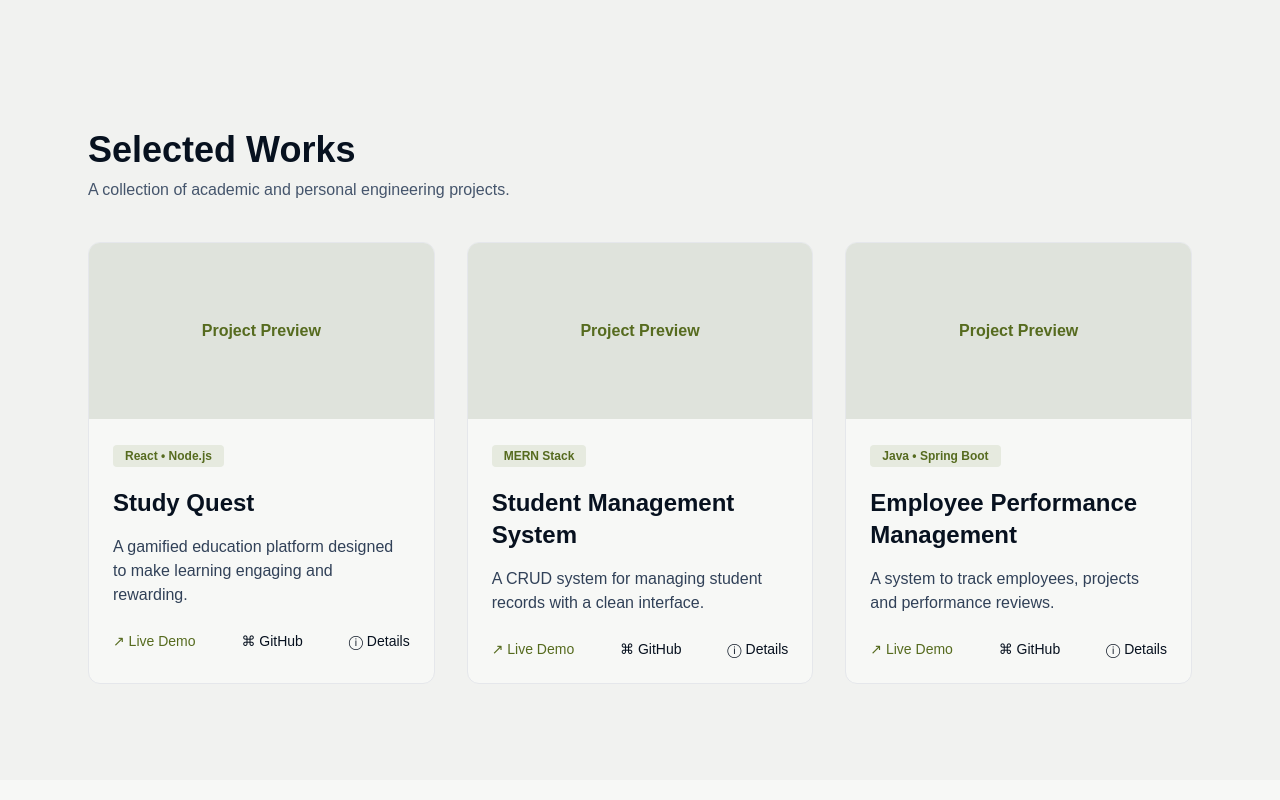
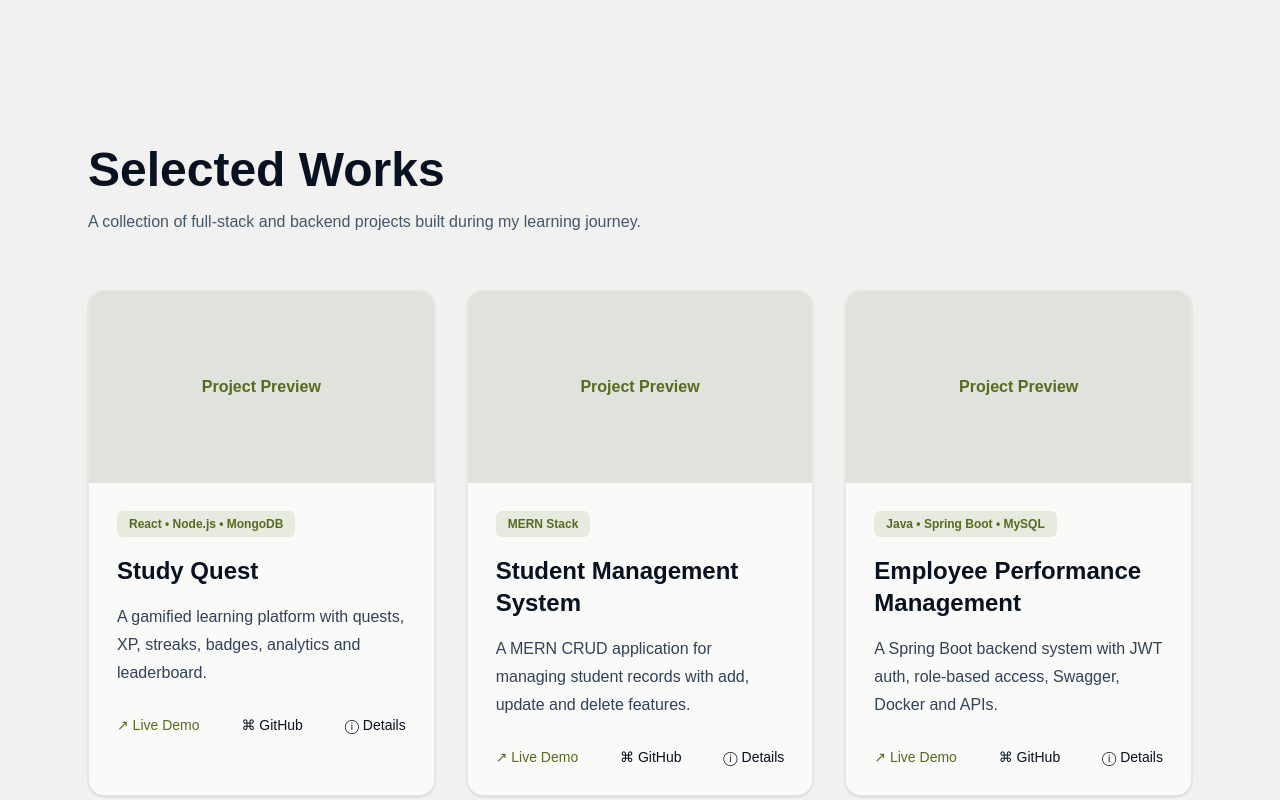
Before and after one commit to Ishika-Parmar-27/ishika-portfolio, a React (Vite) app: page / in a window 1280 px wide. Shown: the part 1820-2620 px from the top of the page. Built offline with nearby package versions, Linux system fonts and the light colour scheme.

Commit message:
Polish projects section

```diff
--- a/src/components/Projects.jsx
+++ b/src/components/Projects.jsx
@@ -1,54 +1,45 @@
-
-
 function Projects() {
   const projects = [
     {
       title: "Study Quest",
-      desc: "A gamified education platform designed to make learning engaging and rewarding.",
-      tech: "React • Node.js",
-      image: null,
+      desc: "A gamified learning platform with quests, XP, streaks, badges, analytics and leaderboard.",
+      tech: "React • Node.js • MongoDB",
     },
     {
       title: "Student Management System",
-      desc: "A CRUD system for managing student records with a clean interface.",
+      desc: "A MERN CRUD application for managing student records with add, update and delete features.",
       tech: "MERN Stack",
-      image: null,
     },
     {
       title: "Employee Performance Management",
-      desc: "A system to track employees, projects and performance reviews.",
-      tech: "Java • Spring Boot",
-      image: null,
+      desc: "A Spring Boot backend system with JWT auth, role-based access, Swagger, Docker and APIs.",
+      tech: "Java • Spring Boot • MySQL",
     },
   ];
 
   return (
-    <section id="projects" className="py-24 bg-[#f1f2f0]">
+    <section id="projects" className="py-28 bg-[#f1f2f0]">
       <div className="max-w-6xl mx-auto px-6">
-        <h2 className="text-4xl font-bold mb-2">Selected Works</h2>
-        <p className="text-slate-600 mb-10">
-          A collection of academic and personal engineering projects.
+        <h2 className="text-5xl font-bold mb-4">Selected Works</h2>
+
+        <p className="text-slate-600 mb-14 max-w-2xl">
+          A collection of full-stack and backend projects built during my learning journey.
         </p>
 
         <div className="grid md:grid-cols-3 gap-8">
           {projects.map((project) => (
             <div
               key={project.title}
-              className="bg-[#f7f8f6] rounded-xl border border-gray-200 overflow-hidden hover:shadow-lg transition"
+              className="group bg-[#fafaf9] rounded-2xl border border-gray-200 overflow-hidden shadow-sm hover:shadow-2xl hover:-translate-y-2 transition-all duration-300"
             >
-              {project.image ? (
-  <img
-    src={project.image}
-    alt={project.title}
-    className="h-44 w-full object-cover"
-  />
-) : (
-  <div className="h-44 bg-[#dfe3dc] flex items-center justify-center text-[#566b1f] font-bold">
-    Project Preview
-  </div>
-)}
-              <div className="p-6">
-                <span className="text-xs bg-[#e6eadf] px-3 py-1 rounded font-semibold text-[#566b1f]">
+              <div className="h-48 bg-[#dfe3dc] flex items-center justify-center text-[#566b1f] font-bold overflow-hidden">
+                <div className="w-full h-full flex items-center justify-center group-hover:scale-105 transition duration-500">
+                  Project Preview
+                </div>
+              </div>
+
+              <div className="p-7">
+                <span className="text-xs bg-[#e6eadf] text-[#566b1f] px-3 py-1.5 rounded-md font-semibold">
                   {project.tech}
                 </span>
 
@@ -56,9 +47,11 @@ function Projects() {
                   {project.title}
                 </h3>
 
-                <p className="text-slate-700 mb-6">{project.desc}</p>
+                <p className="text-slate-700 leading-7 mb-7">
+                  {project.desc}
+                </p>
 
-                <div className="flex justify-between text-sm">
+                <div className="flex justify-between text-sm font-medium">
                   <span className="text-[#566b1f] cursor-pointer">↗ Live Demo</span>
                   <span className="cursor-pointer">⌘ GitHub</span>
                   <span className="cursor-pointer">ⓘ Details</span>
```
